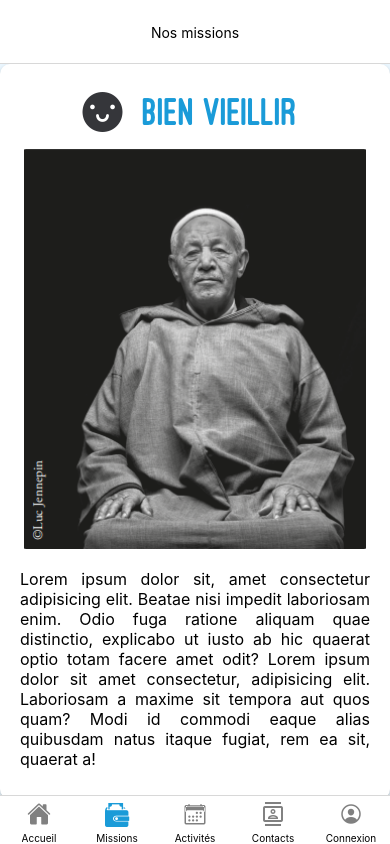
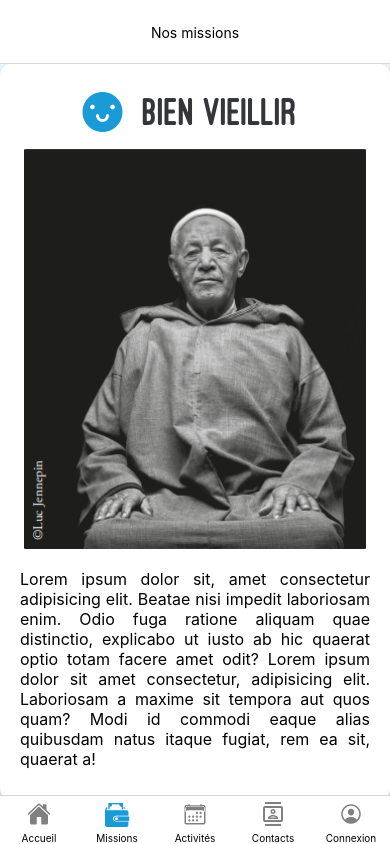
Before and after one commit to Esteban-x/Application-Chibanis, a React Native app: screen /Missions in a window 390 px wide. Built offline with nearby package versions, Linux system fonts and the light colour scheme.

Commit message:
switch colors missionScreen

```diff
--- a/StackNavigator.js
+++ b/StackNavigator.js
@@ -64,7 +64,7 @@ const StackNavigator = () => {
           <Tab.Screen name="Planning" component={PlanningScreen} options={{ tabBarButton: () => null, tabBarStyle: { display: "none" } }} />
         )}
         {isUserLoggedIn && (
-          <Tab.Screen name="Message" component={ChatScreen} options={{ tabBarButton: () => null }} />
+          <Tab.Screen name="Message" component={ChatScreen} options={{ tabBarButton: () => null, tabBarStyle: { display: "none" } }} />
         )}
         <Tab.Screen name={isUserLoggedIn ? "Profile" : "Login"} component={isUserLoggedIn ? ProfileScreen : LoginScreen} options={{
           tabBarLabel: isUserLoggedIn ? "Compte" : "Connexion", tabBarLabelStyle: { color: "black" }, headerShown: true, tabBarIcon: ({ focused }) => focused ?
--- a/screens/MissionScreen.js
+++ b/screens/MissionScreen.js
@@ -60,7 +60,7 @@ const MissionScreen = () => {
       <SafeAreaView style={styles.container}>
         <View style={styles.card}>
           <View style={{ flexDirection: "row", justifyContent: "center", alignItems: "center" }}>
-            <AntDesign name="smile-circle" size={40} color="#35363A" style={{ marginBottom: 10, marginRight: 10 }} /><Text style={styles.cardTitle}>Bien vieillir</Text>
+            <AntDesign name="smile-circle" size={40} color="#1A9BD8" style={{ marginBottom: 10, marginRight: 10 }} /><Text style={styles.cardTitle}>Bien vieillir</Text>
           </View>
           <Image style={styles.cardImage} source={(require("../assets/img/chibani-3.png"))} resizeMode="contain" />
 
@@ -68,14 +68,14 @@ const MissionScreen = () => {
         </View>
         <View style={styles.card}>
           <View style={{ flexDirection: "row", justifyContent: "center", marginRight: 20 }}>
-            <Ionicons name="ios-walk-outline" size={54} color="#35363A" style={{ marginBottom: 16, marginRight: 2 }} /><Text style={styles.cardTitle}>Mobilité</Text>
+            <Ionicons name="ios-walk-outline" size={54} color="#1A9BD8" style={{ marginBottom: 16, marginRight: 2 }} /><Text style={styles.cardTitle}>Mobilité</Text>
           </View>
           <Image style={styles.cardImage} source={(require("../assets/img/chibani-2.png"))} />
           <Text style={styles.cardDescription}>Lorem ipsum dolor sit, amet consectetur adipisicing elit. Beatae nisi impedit laboriosam enim. Odio fuga ratione aliquam quae distinctio, explicabo ut iusto ab hic quaerat optio totam facere amet odit? Lorem ipsum dolor sit amet consectetur, adipisicing elit. Laboriosam a maxime sit tempora aut quos quam? Modi id commodi eaque alias quibusdam natus itaque fugiat, rem ea sit, quaerat a!</Text>
         </View>
         <View style={styles.card}>
           <View style={{ flexDirection: "row", justifyContent: "center", alignItems: "center" }}>
-            <Octicons name="law" size={43} color="#35363A" style={{ marginBottom: 10, marginRight: 10 }} /><Text style={styles.cardTitle}>Bien vieillir</Text>
+            <Octicons name="law" size={43} color="#1A9BD8" style={{ marginBottom: 10, marginRight: 10 }} /><Text style={styles.cardTitle}>Bien vieillir</Text>
           </View>
           <Image style={styles.cardImage} source={(require("../assets/img/chibani-1.png"))} />
           <Text style={styles.cardDescription}>Lorem ipsum dolor sit, amet consectetur adipisicing elit. Beatae nisi impedit laboriosam enim. Odio fuga ratione aliquam quae distinctio, explicabo ut iusto ab hic quaerat optio totam facere amet odit? Lorem ipsum dolor sit amet consectetur, adipisicing elit. Laboriosam a maxime sit tempora aut quos quam? Modi id commodi eaque alias quibusdam natus itaque fugiat, rem ea sit, quaerat a!
@@ -115,7 +115,7 @@ const styles = StyleSheet.create({
   },
   cardTitle: {
     fontSize: 40,
-    color: '#1A9BD8',
+    color: '#35363A',
     marginBottom: 10,
     padding: 10,
     fontFamily: "Ostrich",
```
